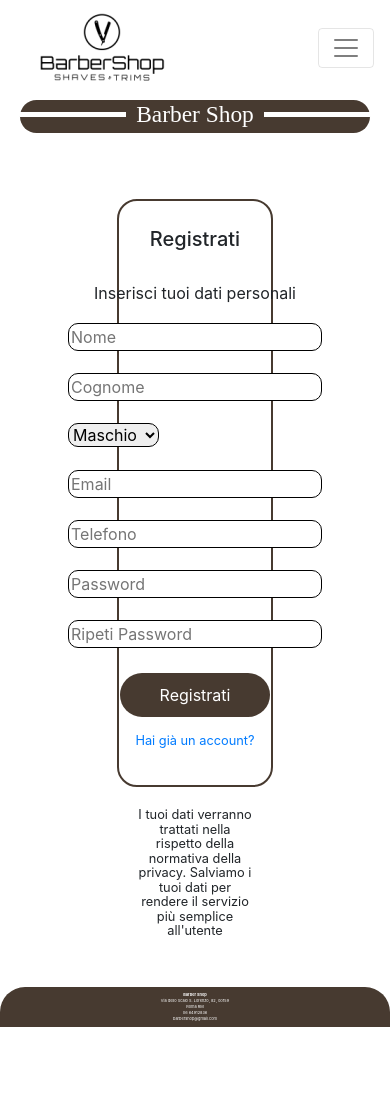
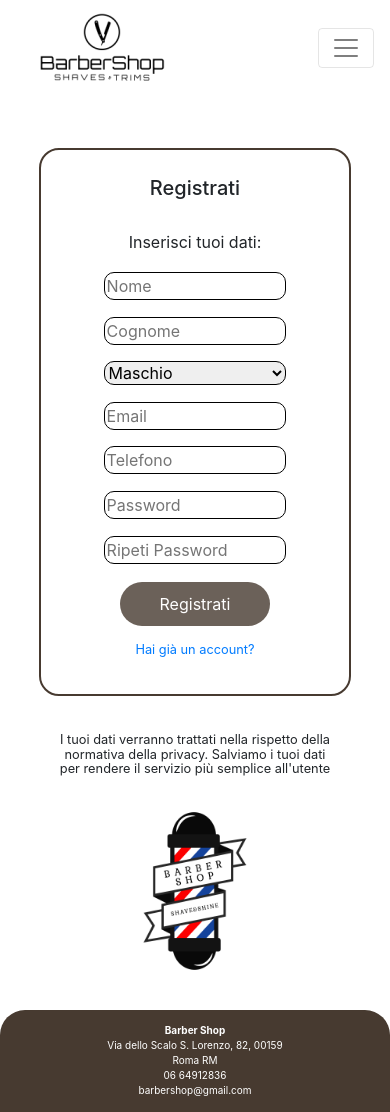
Before and after one commit to andreademurtas/BarberShop, a website: page static/templates/registrati.html in a window 390 px wide. Before the commit the page ends 1027 px from the top, so only its background shows below. Drawn offline with nearby package versions, Linux system fonts and the light colour scheme; files that its build step writes are made by us from their sources.

Commit message:
Sistemato font-size barra in fondo, responsiveness + riempimento pagina registrazione, modifica animazione bottoni

```diff
--- a/static/css/styles.css
+++ b/static/css/styles.css
@@ -379,67 +379,150 @@
 
 
 
-/*-----------------------------------------------*/
+/*--------------------Registrati-----------------*/
 
-
+@media screen and (min-width:801px) {
+  .box_registrazione{
+    width: 40%;
+  }
+  .table_registrazione{
+    width:170px;
+  }
+  #nota_registrazione{
+    width:50%;
+  }
+}
 
 @media screen and (max-width:800px) {
   .box_registrazione{
     width: 70%;
   }
+  .table_registrazione{
+    width:170px;
+  }
   #nota_registrazione{
-    width: 60%;
+    width:60%;
   }
 }
-
 
 @media screen and (max-width:400px) {
   .box_registrazione{
     width: 80%;
   }
+  .table_registrazione{
+    width:60%;
+  }
   #nota_registrazione{
-    width: 80%;
+    width:80%;
   }
-  .data{
-    flex-wrap: wrap;
+
+}
+
+.data{
+  flex-wrap: wrap;
+}
+
+.box_registrazione{
+  text-align: center;
+  margin-bottom: 30px;
+  border: 2px solid var(--main_color);
+  padding-bottom: 25px;
+  border-radius: 20px;
+  padding-top: 25px;
+  justify-content: center;
+  margin: auto;
+}
+
+#nota_registrazione{
+  align-content: center;
+  margin-left: auto;
+  margin-right: auto;
+  margin-top: 5%;
+}
+
+#registrati_logo{
+  margin:auto;
+  width:200px;
+}
+
+.casella_registrazione{
+  width:100%;
+  margin-bottom: 8%;
+  border-radius: 10px;
+  border-style: solid;
+  border-width:1px;
+  border-color: black;
+}
+
+/*----------------Profilo--------------------*/
+
+
+.profilo_form{
+  margin-right: 5%;
+  margin-left: 5%;
+  margin-top:0%;
+  margin-bottom: 5%;
+  border: 2px solid  var(--main_color);
+  padding-left:2%;
+  padding-bottom: 2%;
+  border-radius: 20px;
+  padding-right:2%;
+}
+
+.profilo_form2{
+
+
+  margin-left:5%;
+  margin-right: 5%;
+  margin-top: 0%;
+  margin-bottom: 5%;
+  border: 2px solid var(--main_color);
+  padding-left:10%;
+  padding-bottom: 2%;
+  border-radius: 20px;
+  padding-right:10%;
+
+}
+
+/*----------Barra a fondo pagina--------*/
+.barraFinePagina{
+  background-color: #473a30;
+  border-top-left-radius: 25px;
+  border-top-right-radius: 25px;
+  bottom:0;
+  width: 100%;
+  height: fit-content;
+  margin-top: auto;
+}
+
+@media screen and (min-width:800px){
+  .testoFinePagina{
+    font-size: 13px;
   }
 }
+
+@media screen and (max-width:800px){
+  .testoFinePagina{
+    font-size: 10px;
+  }
+}
+
+.testoFinePagina{
+  margin: 6%;
+  color: white;
+  text-align:center
+}
+
+/*-------------Fogli di stile------------*/
+
+/*Generico*/
+
 
 @media screen and (max-width: 1050px) {
   .navbar-nav>li{font-size: 16px;}
 }
 
 
-
-/*@media screen and (max-width: 980px) {
-
-  .profilo_form2{
-    width: 180%;
-  }
-  .profilo_form{
-    width: 150%;
-  }
-
-}
-@media screen and (max-width: 820px){
-  .profilo_form{
-    width: 100%;
-  }}
-
-  @media screen and (max-width:550px){
-    .profilo_form{
-      width: 85%;
-    }}*/
-
-
-
-
-
-
-
-/*-------------Fogli di stile------------*/
-
-/*Generico*/
 
 body { padding-top: 100px; }
 
@@ -505,6 +588,7 @@ h1:after {
   padding-bottom: 5px;
   border-radius: 100px;
   margin-bottom: 5%;
+  display: none;
 }
 
 
@@ -536,37 +620,9 @@ h1:after {
   padding-bottom: 2%;
   border: 0px;
   color: white;
+  opacity:80%;
 }
 
-
-.box_registrazione{
-  text-align: center;
-  margin-bottom: 30px;
-  border: 2px solid var(--main_color);
-  padding-bottom: 25px;
-  border-radius: 20px;
-  padding-top: 25px;
-  width: 40%;
-  justify-content: center;
-  margin: auto;
-}
-
-.casella_registrazione{
-  margin-bottom: 8%;
-  border-radius: 10px;
-  border-style: solid;
-  border-width:1px;
-  border-color: black;
-}
-
-#nota_registrazione{
-  justify-content: center;
-  margin-left: auto;
-  margin-right: auto;
-  margin-top: 5%;
-  width:30%
-
-}
 
 
 .mp{
@@ -579,58 +635,6 @@ h1:after {
 
 }
 
-.profilo_form{
-  margin-right: 5%;
-  margin-left: 5%;
-  margin-top:0%;
-  margin-bottom: 5%;
-  border: 2px solid  var(--main_color);
-  padding-left:2%;
-  padding-bottom: 2%;
-  border-radius: 20px;
-  padding-right:2%;
-}
-
-.profilo_form2{
-
-
-  margin-left:5%;
-  margin-right: 5%;
-  margin-top: 0%;
-  margin-bottom: 5%;
-  border: 2px solid var(--main_color);
-  padding-left:10%;
-  padding-bottom: 2%;
-  border-radius: 20px;
-  padding-right:10%;
-
-}
-
-
-
-
-
-
-
-
-
-
-.barraFinePagina{
-  background-color: #473a30;
-  border-top-left-radius: 25px;
-  border-top-right-radius: 25px;
-  bottom:0;
-  width: 100%;
-  margin-top: auto;
-}
-
-.testoFinePagina{
-  margin: 6%;
-  color: white;
-  font-size: 1vw;
-  text-align:center
-}
-
 
 .hidden{
   display:none;
--- a/static/templates/registrati.html
+++ b/static/templates/registrati.html
@@ -6,9 +6,10 @@
 
 
     <!-- Bootstrap core CSS -->
-		<link rel="stylesheet" href="https://cdn.jsdelivr.net/npm/bootstrap@4.3.1/dist/css/bootstrap.min.css" integrity="sha384-ggOyR0iXCbMQv3Xipma34MD+dH/1fQ784/j6cY/iJTQUOhcWr7x9JvoRxT2MZw1T" crossorigin="anonymous">
-		<link rel="stylesheet" href="css/styles.css">
-        <script type="text/javascript" src="../js/functions.js"></script>
+    <link rel="stylesheet" href="https://cdn.jsdelivr.net/npm/bootstrap@4.3.1/dist/css/bootstrap.min.css" integrity="sha384-ggOyR0iXCbMQv3Xipma34MD+dH/1fQ784/j6cY/iJTQUOhcWr7x9JvoRxT2MZw1T" crossorigin="anonymous">
+    <link rel="stylesheet" href="css/styles.css">
+    <script src="https://ajax.googleapis.com/ajax/libs/jquery/3.6.0/jquery.min.js"></script>
+    <script src="js/jquery_functions.js"></script>
 
 
 </head>
@@ -44,12 +45,12 @@
     <div class="d-flex flex-row pos2" style="text-align: center">
         <div class="d-flex flex-column" style="width: 100%;">
             <div class="d-flex box_registrazione">
-                <table>
+                <table class="table_registrazione">
                     <form action="/registrati" method="post" name="registrazione" onsubmit="checkPass()" >
                         <tr><td>
                             <h5>Registrati</h5>
                         <tr><td>
-                            <p style="margin-top: 20px">Inserisci tuoi dati personali </p>
+                            <p style="margin-top: 20px">Inserisci tuoi dati:</p>
                         </td></tr>
                         <tr><td>
                             <input class="casella_registrazione" type="text" name="nome" size="20" placeholder="Nome" required>
@@ -85,10 +86,12 @@
                 </table>
             </div>
 
-            <div class="d-flex flex-row justify-content-center pos3" id="nota_registrazione">
-                <p style="line-height: 0.9; margin-bottom: 50px;"><small>
+            <div class="d-flex flex-column justify-content-center" style="text-align:center; margin-bottom:5%" id="nota_registrazione">
+                <p style="line-height: 0.9;margin:5%"><small>
                     I tuoi dati verranno trattati nella rispetto della normativa della privacy. Salviamo i tuoi dati per rendere il servizio più semplice all'utente
                 </small></p>
+                <img src="../img/registrati_logo.png" id="registrati_logo">
+
             </div>
         </div>
     </div>
@@ -99,7 +102,6 @@
                 <p class="testoFinePagina" ><b>Barber Shop</b><br>Via dello Scalo S. Lorenzo, 82, 00159 Roma RM <br> 06 64912836 <br> barbershop@gmail.com</p>
         </div>
 </div>
-<script src="https://code.jquery.com/jquery-3.3.1.slim.min.js" integrity="sha384-q8i/X+965DzO0rT7abK41JStQIAqVgRVzpbzo5smXKp4YfRvH+8abtTE1Pi6jizo" crossorigin="anonymous"></script>
 <script src="https://cdn.jsdelivr.net/npm/popper.js@1.14.7/dist/umd/popper.min.js" integrity="sha384-UO2eT0CpHqdSJQ6hJty5KVphtPhzWj9WO1clHTMGa3JDZwrnQq4sF86dIHNDz0W1" crossorigin="anonymous"></script>
 <script src="https://cdn.jsdelivr.net/npm/bootstrap@4.3.1/dist/js/bootstrap.min.js" integrity="sha384-JjSmVgyd0p3pXB1rRibZUAYoIIy6OrQ6VrjIEaFf/nJGzIxFDsf4x0xIM+B07jRM" crossorigin="anonymous"></script>
 </body>
```
Also changed, not shown: static/templates/login.html (+1 -1 lines), static/img/registrati_logo.png (added).
